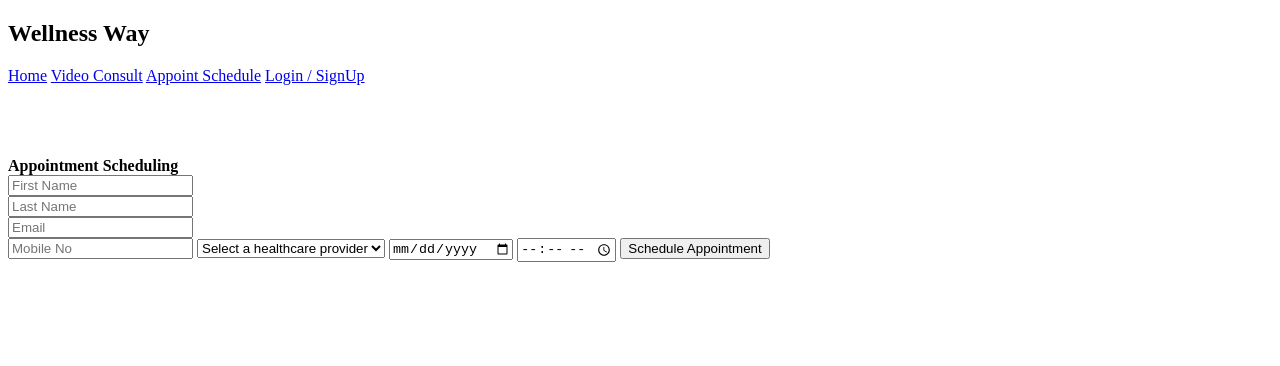
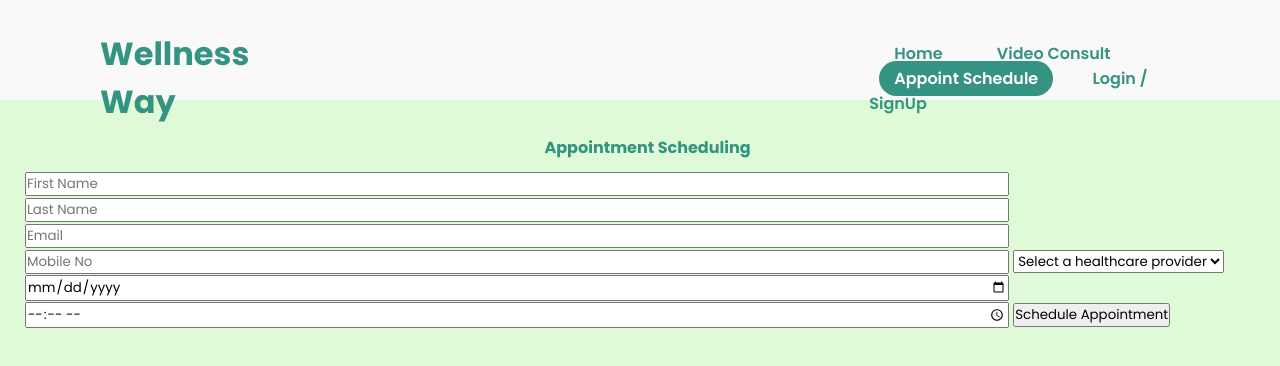
Before and after one commit to RockZoid2080/Healthcare-Problem, a plain HTML site: page index.html in a window 1280 px wide. Drawn offline with Linux system fonts and the light colour scheme.

Commit message:
Update index.html

```diff
--- a/index.html
+++ b/index.html
@@ -7,7 +7,7 @@
     <link rel="preconnect" href="https://fonts.googleapis.com">
     <link rel="preconnect" href="https://fonts.gstatic.com" crossorigin>
     <link href="https://fonts.googleapis.com/css2?family=Montserrat:ital,wght@0,100;0,200;0,300;0,400;0,500;0,600;0,700;0,800;0,900;1,100;1,200;1,300;1,400;1,500;1,600;1,700;1,800;1,900&family=Poppins:ital,wght@0,100;0,200;0,300;0,400;0,500;0,600;0,700;0,800;0,900;1,100;1,200;1,300;1,400;1,500;1,600;1,700;1,800;1,900&family=Roboto:wght@100&display=swap" rel="stylesheet">
-    <link rel="stylesheet" href="../CSS/main.css">
+    <link rel="stylesheet" href="/as.css">
 </head>
 <body>
     <header>
```
